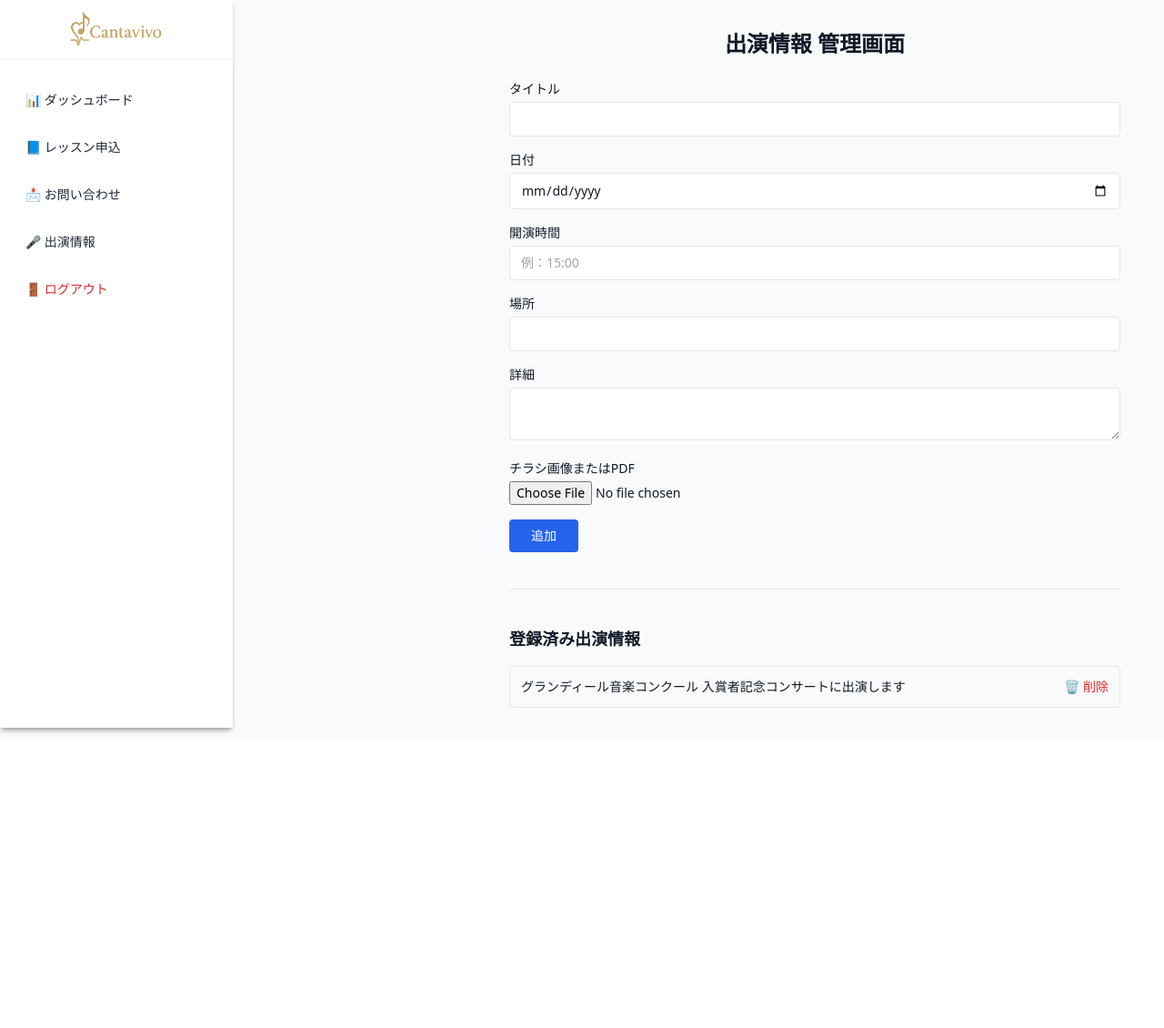
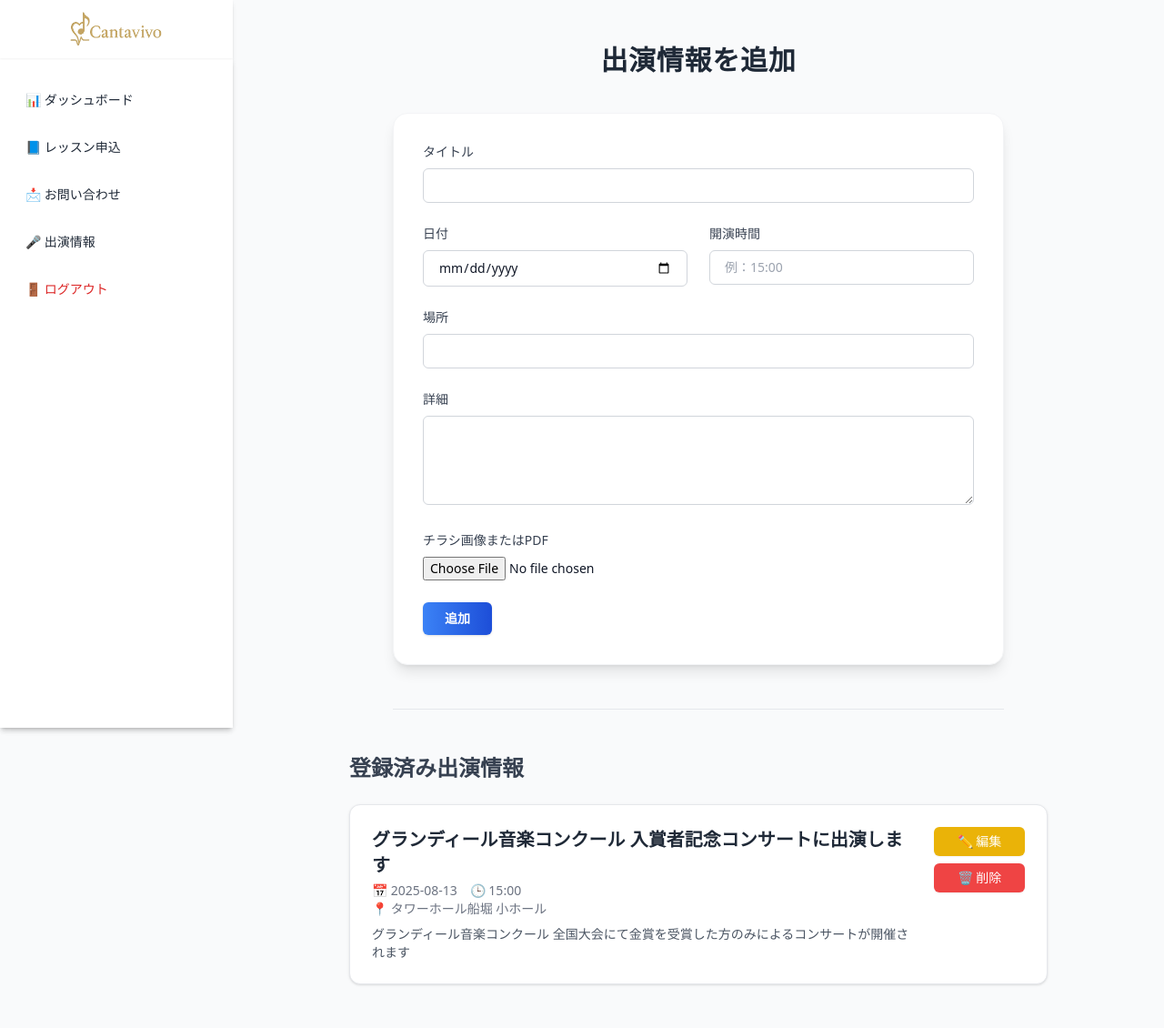
Before and after one commit to Tsuyoshi-cantavivo/cantavivo, a Flask app: page /admin/concerts in a window 1280 px wide. Shown: the whole page at 91% size. Before the commit the page ends 807 px from the top, so only its background shows below. Run offline with Flask 3, Linux system fonts and the light colour scheme; the visitor is signed in with stand-in values (Sample User, id 1); some libraries are stand-ins or nearby versions; some web fonts are replaced.

Commit message:
出演情報変更

```diff
--- a/app.py
+++ b/app.py
@@ -3,11 +3,14 @@ import json
 import requests
 import pandas as pd
 import psycopg2
+from datetime import datetime
 from sqlalchemy import create_engine
 from psycopg2.extras import RealDictCursor
 from flask import Flask, render_template, request, redirect, url_for, flash, jsonify, session
 from werkzeug.utils import secure_filename
 from dotenv import load_dotenv
+
+CONCERT_FILE = 'data/concerts.json'
 
 # 環境変数読み込み
 load_dotenv()
@@ -182,13 +185,16 @@ def add_concert():
     if not all([title, date, time_, location, description]):
         return jsonify({"status": "error", "message": "Missing fields"})
 
-    image_url = ""
-    if image:
+    # ✅ 画像が選ばれていない場合はロゴを使用
+    if image and image.filename:
         filename = secure_filename(image.filename)
-        image.save(os.path.join(app.config['UPLOAD_FOLDER'], filename))
+        image.save(os.path.join(app.config["UPLOAD_FOLDER"], filename))
         image_url = f"/static/uploads/{filename}"
+    else:
+        image_url = "/static/sitelogo.PNG"
 
     new_concert = {
+        "id": int(datetime.now().timestamp()),  # ← ユニークID
         "title": title,
         "date": date,
         "time": time_,
@@ -224,21 +230,26 @@ def format_jst(value):
 
 
 # ===== 出演情報削除・表示 =====
-@app.route("/delete_concert/<int:index>", methods=["POST"])
-def delete_concert(index):
+@app.route("/delete_concert/<int:concert_id>", methods=["POST"])
+def delete_concert(concert_id):
     try:
         with open(CONCERTS_FILE, "r", encoding="utf-8") as f:
             concerts = json.load(f)
     except (FileNotFoundError, json.JSONDecodeError):
         return jsonify({"status": "error", "message": "データが見つかりません"})
 
-    if 0 <= index < len(concerts):
-        deleted = concerts.pop(index)
-        with open(CONCERTS_FILE, "w", encoding="utf-8") as f:
-            json.dump(concerts, f, ensure_ascii=False, indent=2)
-        return jsonify({"status": "success", "message": "削除しました", "deleted": deleted})
-    else:
-        return jsonify({"status": "error", "message": "無効なインデックスです"})
+    # id を元に削除対象を探す
+    new_concerts = [c for c in concerts if c.get("id") != concert_id]
+
+    if len(new_concerts) == len(concerts):
+        return jsonify({"status": "error", "message": "該当するIDが見つかりません"})
+
+    # JSONを上書き
+    with open(CONCERTS_FILE, "w", encoding="utf-8") as f:
+        json.dump(new_concerts, f, ensure_ascii=False, indent=2)
+
+    return jsonify({"status": "success", "message": "削除しました"})
+
 
 @app.route("/concerts")
 def concerts():
@@ -431,6 +442,61 @@ def log_access():
         cur.close()
         conn.close()
 
+@app.route("/api/concerts")
+def api_concerts():
+    with open(CONCERTS_FILE, 'r', encoding='utf-8') as f:
+        data = json.load(f)
+    return jsonify(data)
+
+@app.route("/update_concert/<int:concert_id>", methods=["POST"])
+def update_concert(concert_id):
+    title = request.form.get("title")
+    date = request.form.get("date")
+    time_ = request.form.get("time")
+    location = request.form.get("location")
+    description = request.form.get("description")
+    image = request.files.get("image")
+
+    if not all([title, date, time_, location, description]):
+        return jsonify({"status": "error", "message": "Missing fields"})
+
+    try:
+        with open(CONCERTS_FILE, "r", encoding="utf-8") as f:
+            concerts = json.load(f)
+    except (FileNotFoundError, json.JSONDecodeError):
+        return jsonify({"status": "error", "message": "データ読み込み失敗"})
+
+    found = False
+    for i, concert in enumerate(concerts):
+        if concert.get("id") == concert_id:
+            # 画像を更新する場合
+            image_url = concert.get("image", "")
+            if image:
+                filename = secure_filename(image.filename)
+                image.save(os.path.join(app.config["UPLOAD_FOLDER"], filename))
+                image_url = f"/static/uploads/{filename}"
+
+            concerts[i] = {
+                "id": concert_id,
+                "title": title,
+                "date": date,
+                "time": time_,
+                "location": location,
+                "description": description,
+                "image": image_url
+            }
+            found = True
+            break
+
+    if not found:
+        return jsonify({"status": "error", "message": "IDが見つかりません"})
+
+    with open(CONCERTS_FILE, "w", encoding="utf-8") as f:
+        json.dump(concerts, f, ensure_ascii=False, indent=2)
+
+    return jsonify({"status": "success"})
+
+
 # ===== 起動設定 =====
 if __name__ == "__main__":
     app.run(host="0.0.0.0", port=5050, debug=True)
--- a/data/concerts.json
+++ b/data/concerts.json
@@ -1,10 +1,11 @@
 [
   {
+    "id": 1,
     "title": "グランディール音楽コンクール 入賞者記念コンサートに出演します",
     "date": "2025-08-13",
     "time": "15:00",
     "location": "タワーホール船堀 小ホール",
     "description": "グランディール音楽コンクール 全国大会にて金賞を受賞した方のみによるコンサートが開催されます",
-    "image": ""
+    "image": "/static/sitelogo.png"
   }
 ]
--- a/templates/admin_concert.html
+++ b/templates/admin_concert.html
@@ -3,74 +3,100 @@
 {% block title %}出演情報 管理画面{% endblock %}
 
 {% block content %}
-<div class="flex font-sans">
-  {% include 'admin_menu.html' %}
+<main class="px-6 py-12 font-sans bg-gray-50 min-h-screen">
+  <h2 id="formHeading" class="text-3xl font-bold mb-10 text-center text-gray-800 tracking-wide">出演情報を追加</h2>
 
-  <main class="ml-64 w-full px-6 py-8">
-    <h2 class="text-2xl font-semibold mb-6 text-center">出演情報 管理画面</h2>
-
-    <form id="concertForm" enctype="multipart/form-data" class="space-y-4 max-w-2xl mx-auto">
+  <form id="concertForm" enctype="multipart/form-data" class="space-y-6 max-w-2xl mx-auto bg-white p-8 rounded-2xl shadow-lg border border-gray-100">
     <div>
-        <label class="block mb-1 font-medium">タイトル</label>
-        <input type="text" name="title" required class="w-full border rounded px-3 py-2">
+      <label class="block mb-2 text-gray-700 font-medium">タイトル</label>
+      <input type="text" name="title" required class="w-full border border-gray-300 rounded-md px-4 py-2 focus:ring-2 focus:ring-blue-400 focus:outline-none">
+    </div>
+    <div class="grid grid-cols-1 md:grid-cols-2 gap-6">
+      <div>
+        <label class="block mb-2 text-gray-700 font-medium">日付</label>
+        <input type="date" name="date" required class="w-full border border-gray-300 rounded-md px-4 py-2 focus:ring-2 focus:ring-blue-400 focus:outline-none">
       </div>
       <div>
-        <label class="block mb-1 font-medium">日付</label>
-        <input type="date" name="date" required class="w-full border rounded px-3 py-2">
+        <label class="block mb-2 text-gray-700 font-medium">開演時間</label>
+        <input type="text" name="time" required placeholder="例：15:00" class="w-full border border-gray-300 rounded-md px-4 py-2 focus:ring-2 focus:ring-blue-400 focus:outline-none">
+      </div>
     </div>
     <div>
-        <label class="block mb-1 font-medium">開演時間</label>
-        <input type="text" name="time" required class="w-full border rounded px-3 py-2" placeholder="例：15:00">
+      <label class="block mb-2 text-gray-700 font-medium">場所</label>
+      <input type="text" name="location" required class="w-full border border-gray-300 rounded-md px-4 py-2 focus:ring-2 focus:ring-blue-400 focus:outline-none">
     </div>
     <div>
-        <label class="block mb-1 font-medium">場所</label>
-        <input type="text" name="location" required class="w-full border rounded px-3 py-2">
+      <label class="block mb-2 text-gray-700 font-medium">詳細</label>
+      <textarea name="description" required rows="4" class="w-full border border-gray-300 rounded-md px-4 py-2 focus:ring-2 focus:ring-blue-400 focus:outline-none"></textarea>
     </div>
     <div>
-        <label class="block mb-1 font-medium">詳細</label>
-        <textarea name="description" required class="w-full border rounded px-3 py-2"></textarea>
-      </div>
-      <div>
-        <label class="block mb-1 font-medium">チラシ画像またはPDF</label>
+      <label class="block mb-2 text-gray-700 font-medium">チラシ画像またはPDF</label>
       <input type="file" name="image" accept="image/*,application/pdf" class="w-full">
     </div>
-      <button type="submit" class="bg-blue-600 hover:bg-blue-700 text-white py-2 px-6 rounded">追加</button>
+    <button id="formButton" type="submit" class="bg-gradient-to-r from-blue-500 to-blue-700 hover:from-blue-600 hover:to-blue-800 text-white font-semibold py-2 px-6 rounded-md transition shadow">追加</button>
   </form>
 
   <div id="message" class="mt-6 text-center text-green-600 font-semibold hidden">出演情報を追加しました</div>
 
-    <hr class="my-10 max-w-2xl mx-auto">
-    <div class="max-w-2xl mx-auto">
-      <h3 class="text-lg font-semibold mb-4">登録済み出演情報</h3>
-      <ul id="concertList" class="space-y-4"></ul>
+  <hr class="my-12 max-w-2xl mx-auto">
+  <div class="max-w-3xl mx-auto">
+    <h3 class="text-2xl font-semibold mb-6 text-gray-700">登録済み出演情報</h3>
+    <ul id="concertList" class="space-y-6"></ul>
   </div>
 </main>
-</div>
 
 <script>
+  let concertsData = [];
+  let editingId = null;
+
   async function loadConcerts() {
-    const res = await fetch("/concerts");
-    const html = await res.text();
-    const parser = new DOMParser();
-    const doc = parser.parseFromString(html, "text/html");
-    const blocks = doc.querySelectorAll("section .space-y-6 > div");
+    const res = await fetch("/api/concerts");
+    concertsData = await res.json();
     const list = document.getElementById("concertList");
     list.innerHTML = "";
-    blocks.forEach((el, i) => {
-      const title = el.querySelector("h2").innerText;
+    concertsData.forEach((el, i) => {
+      if (!el.title || !el.date || !el.time) return;
+      const id = el.id ?? i;
       const li = document.createElement("li");
-      li.className = "flex justify-between items-center border p-3 rounded";
+      li.className = "p-6 rounded-xl shadow bg-white border border-gray-200 hover:shadow-md transition duration-200";
       li.innerHTML = `
-        <span>${title}</span>
-        <button onclick="deleteConcert(${i})" class="text-red-600 hover:underline">🗑 削除</button>
+        <div class="flex flex-col md:flex-row justify-between items-start gap-4">
+          <div class="flex-1">
+            <h4 class="text-xl font-semibold text-gray-800 mb-1">${el.title}</h4>
+            <p class="text-sm text-gray-500">📅 ${el.date}　🕒 ${el.time}</p>
+            <p class="text-sm text-gray-500">📍 ${el.location}</p>
+            <p class="text-sm text-gray-600 mt-2 whitespace-pre-line">${el.description}</p>
+          </div>
+          <div class="flex flex-col gap-2 min-w-[100px]">
+            <button onclick="startEditConcert(${id})" class="inline-flex items-center justify-center px-4 py-1.5 text-sm text-white bg-yellow-500 hover:bg-yellow-600 rounded-md shadow-sm transition">✏️ 編集</button>
+            <button onclick="deleteConcert(${id})" class="inline-flex items-center justify-center px-4 py-1.5 text-sm text-white bg-red-500 hover:bg-red-600 rounded-md shadow-sm transition">🗑 削除</button>
+          </div>
+        </div>
       `;
       list.appendChild(li);
     });
   }
 
-  async function deleteConcert(index) {
+  function startEditConcert(id) {
+    const concert = concertsData.find(c => c.id === id);
+    if (!concert) return alert("該当データが見つかりません");
+    editingId = id;
+
+    const form = document.getElementById("concertForm");
+    form.title.value = concert.title;
+    form.date.value = concert.date;
+    form.time.value = concert.time;
+    form.location.value = concert.location;
+    form.description.value = concert.description;
+
+    document.getElementById("formButton").innerText = "更新";
+    document.getElementById("formHeading").innerText = "出演情報を編集";
+    form.scrollIntoView({ behavior: "smooth" });
+  }
+
+  async function deleteConcert(id) {
     if (!confirm("この出演情報を削除しますか？")) return;
-    const res = await fetch(`/delete_concert/${index}`, { method: "POST" });
+    const res = await fetch(`/delete_concert/${id}`, { method: "POST" });
     const result = await res.json();
     if (result.status === "success") {
       loadConcerts();
@@ -79,21 +105,31 @@
     }
   }
 
-  document.getElementById('concertForm').addEventListener('submit', async (e) => {
+  document.getElementById("concertForm").addEventListener("submit", async (e) => {
     e.preventDefault();
     const form = e.target;
     const formData = new FormData(form);
-    const res = await fetch('/add_concert', {
-      method: 'POST',
+
+    if (editingId) {
+      formData.append("id", editingId);
+    }
+
+    const endpoint = editingId ? `/update_concert/${editingId}` : "/add_concert";
+    const res = await fetch(endpoint, {
+      method: "POST",
       body: formData
     });
+
     const result = await res.json();
-    if (result.status === 'success') {
-      document.getElementById('message').classList.remove('hidden');
+    if (result.status === "success") {
+      document.getElementById("message").classList.remove("hidden");
       form.reset();
+      editingId = null;
+      document.getElementById("formButton").innerText = "追加";
+      document.getElementById("formHeading").innerText = "出演情報を追加";
       loadConcerts();
     } else {
-      alert('エラーが発生しました');
+      alert("送信に失敗しました");
     }
   });
 
```
Also changed, not shown: templates/contact_applications.html (+13 -17 lines), templates/lesson_applications.html (+28 -32 lines), 1 other file. Lines whose indentation alone changed are shown as unchanged.
